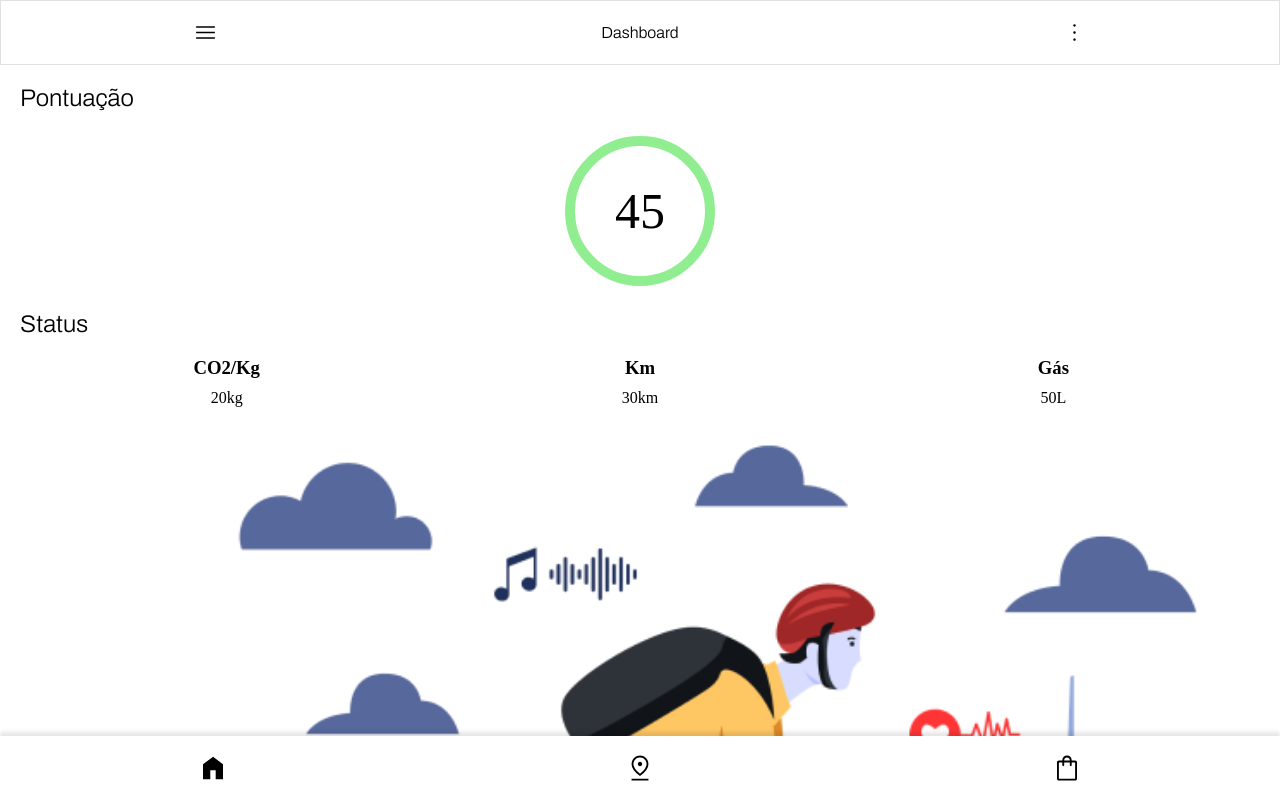
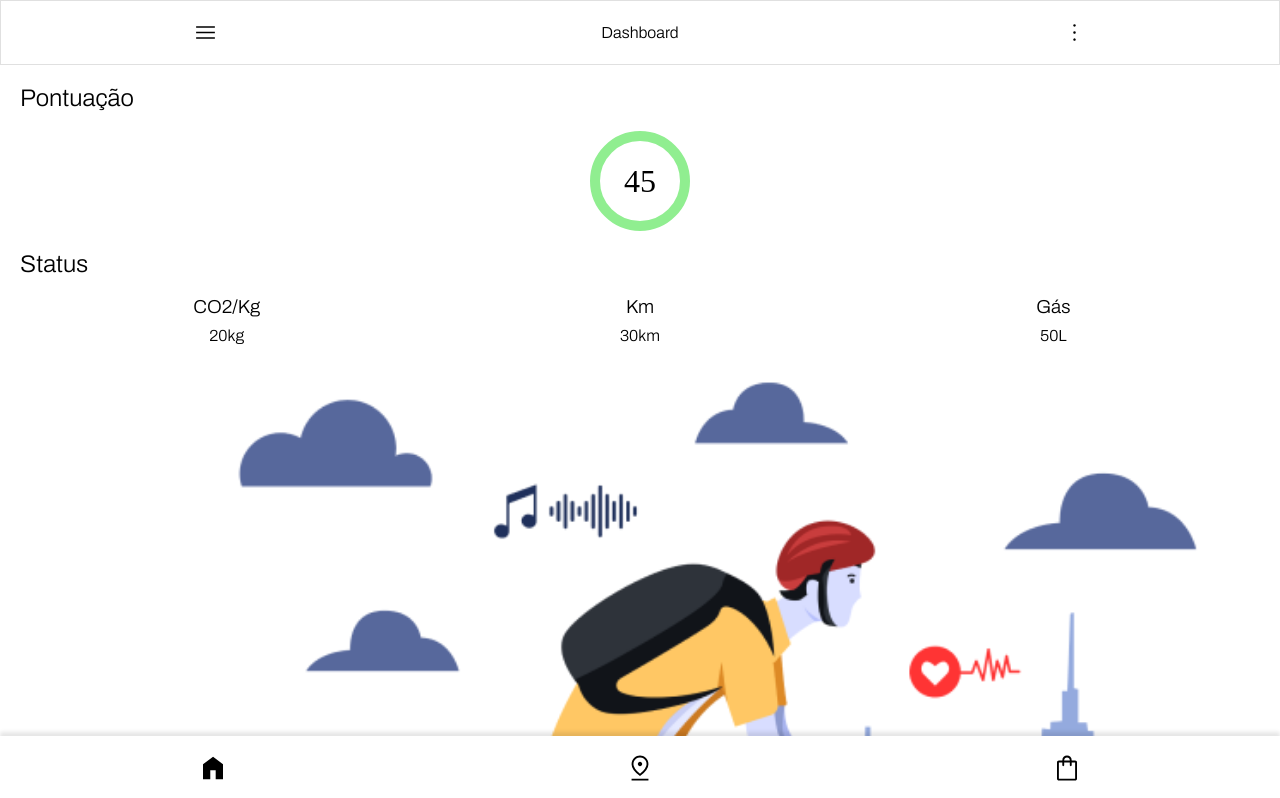
Before and after one commit to anasammi/equipe-6-proviHack, a React (Create React App) app in the folder Front/provihack6/: page /dashboard in a window 1280 px wide. Shown: the top 798 px of the page. Built offline with nearby package versions, Linux system fonts and the light colour scheme; no server answers.

Commit message:
arrumada pagina dashboard

```diff
--- a/Front/provihack6/src/Pages/Dashboard/Dashboard.jsx
+++ b/Front/provihack6/src/Pages/Dashboard/Dashboard.jsx
@@ -1,6 +1,6 @@
 import Header from "../../components/Header/Header";
 import Navbar from "../../components/Navbar/Navbar";
-import { GridStatus, H2Styled, Image, MainStyle, Paragraph, PointStyled, PStyled } from "./styled";
+import { GridStatus, H2Styled, H3Styled, Image, MainStyle, Paragraph, PointStyled, PStyled } from "./styled";
 import BikeImg from '../../assests/bike-riding.png'
 
 export default function Dashboard() {
@@ -13,9 +13,9 @@ export default function Dashboard() {
             </PointStyled>
             <H2Styled>Status</H2Styled>
             <GridStatus>
-                <h3>CO2/Kg</h3>
-                <h3>Km</h3>
-                <h3>Gás</h3>
+                <H3Styled>CO2/Kg</H3Styled>
+                <H3Styled>Km</H3Styled>
+                <H3Styled>Gás</H3Styled>
                 <PStyled>20kg</PStyled>
                 <PStyled>30km</PStyled>
                 <PStyled>50L</PStyled>
--- a/Front/provihack6/src/Pages/Dashboard/styled.js
+++ b/Front/provihack6/src/Pages/Dashboard/styled.js
@@ -14,13 +14,12 @@ export const PointStyled = styled.div`
     justify-content: center;
 `
 export const Paragraph = styled.p`
-    font-size: 50px;
-    width: 150px;
-    height: 150px;
+    font-size: 32px;
+    width: 100px;
+    height: 100px;
     display: flex;
     justify-content: center;
     align-items: center;
-    margin: 5px;
     border: 10px solid lightgreen;
     border-radius: 50%;
 `
@@ -40,4 +39,9 @@ export const Image = styled.img`
 
 export const PStyled = styled.p`
     margin: 10px;
+    font-family: "Archivo";
 `
+
+export const H3Styled = styled.h3 `
+    font-family: "Archivo";
+`
```
